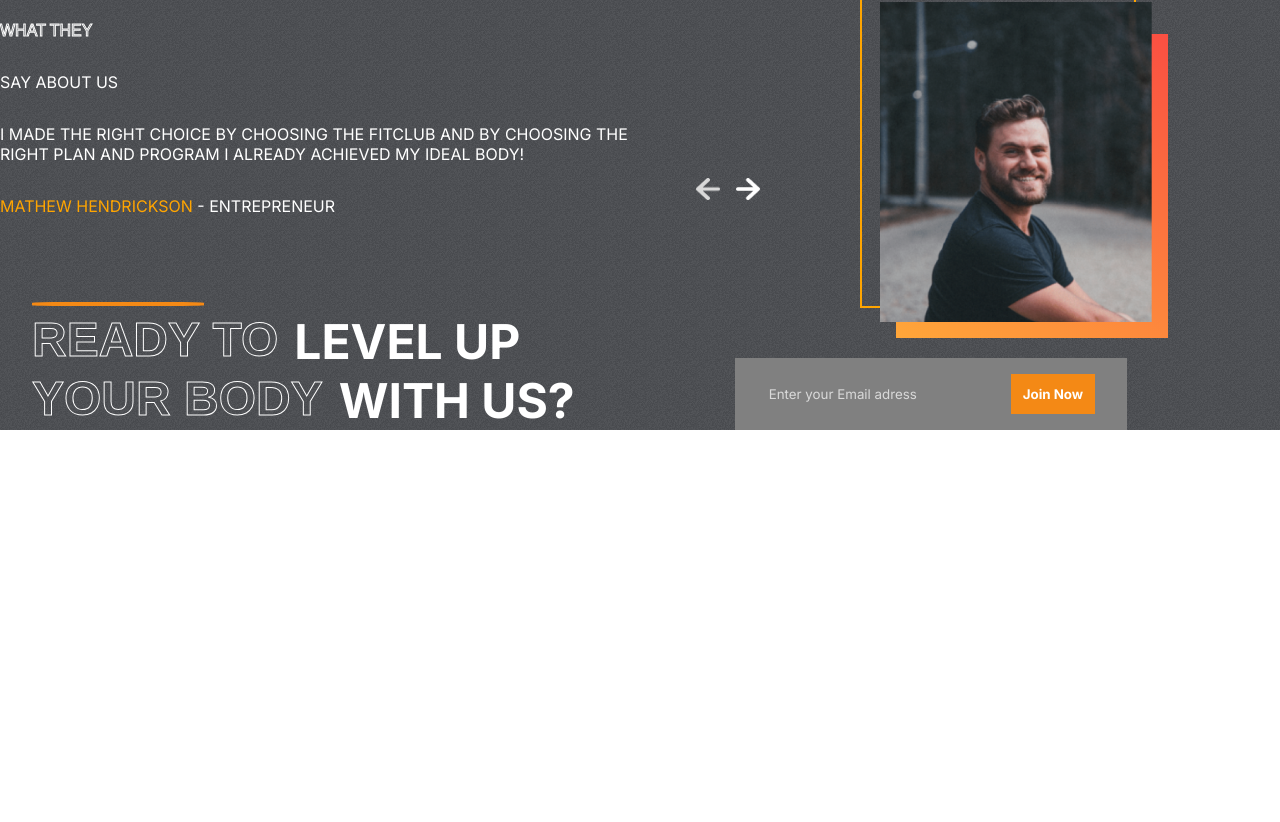
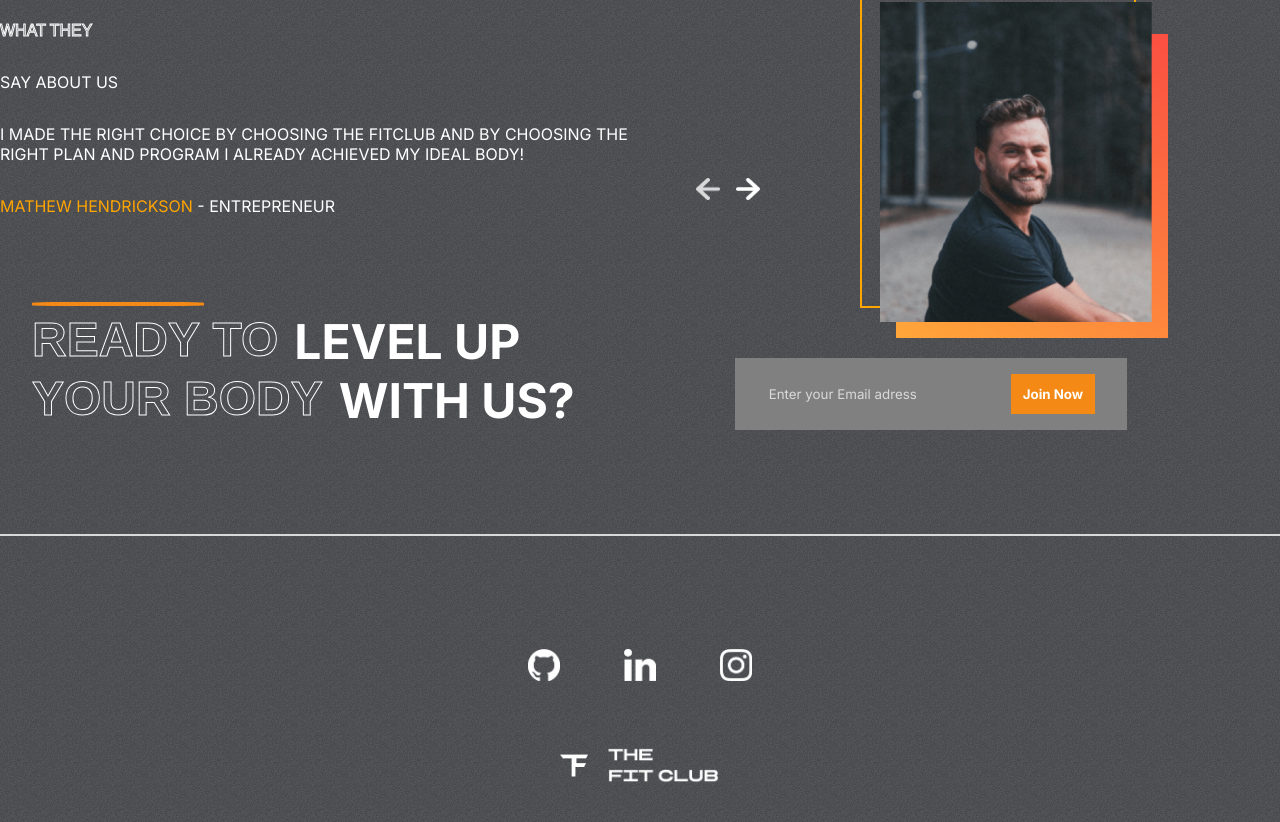
Before and after one commit to emadeveloper/Fit-Club, a React (Create React App) app: page / in a window 1280 px wide. Shown: the part 2575-3397 px from the top of the page. Before the commit the page ends 3005 px from the top, so only its background shows below. Built offline with nearby package versions, Linux system fonts and the light colour scheme.

Commit message:
adding footer section

```diff
--- a/src/App.js
+++ b/src/App.js
@@ -1,4 +1,5 @@
 import './App.css';
+import Footer from './components/Footer/Footer';
 import Hero from './components/Hero/Hero';
 import Join from './components/Join/Join';
 import Plans from './components/Plans/Plans';
@@ -16,6 +17,7 @@
           <Plans />
           <Testimonials />
           <Join />
+          <Footer />
     </div>
   );
 }
--- /dev/null
+++ b/src/components/Footer/Footer.css
@@ -0,0 +1,32 @@
+.Footer-container{
+    position: relative;
+}
+
+.Footer-container>hr{
+    border: 1px solid var(--lightgray);
+}
+
+.footer{
+    padding: 1rem 2rem;
+    display: flex;
+    flex-direction: column;
+    gap: 4rem;
+    align-items: center;
+    justify-content: center;
+    height: 20rem;
+}
+
+.social-links{
+    display: flex;
+    gap: 4rem;
+}
+
+.social-links > img{
+    width: 2rem;
+    height: 2rem;
+    cursor: pointer;
+}
+
+.logo-f>img{
+    width: 10rem;
+}
--- /dev/null
+++ b/src/components/Footer/Footer.jsx
@@ -0,0 +1,26 @@
+import React from "react";
+import "./Footer.css";
+import Github from "../../assets/github.png";
+import LinkedIn from "../../assets/linkedin.png";
+import Instagram from "../../assets/instagram.png";
+import Logo from "../../assets/logo.png";
+
+const Footer = () => {
+  return (
+    <section className="Footer-container">
+      <hr />
+      <div className="footer">
+        <div className="social-links">
+          <img src={Github} alt="" />
+          <img src={LinkedIn} alt="" />
+          <img src={Instagram} alt="" />
+        </div>
+        <div className="logo-f">
+          <img src={Logo} alt="" />
+        </div>
+      </div>
+    </section>
+  );
+};
+
+export default Footer;
```
